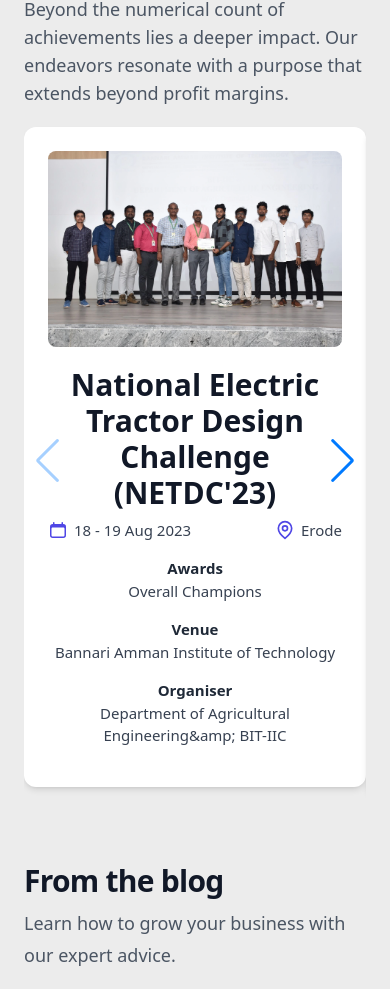
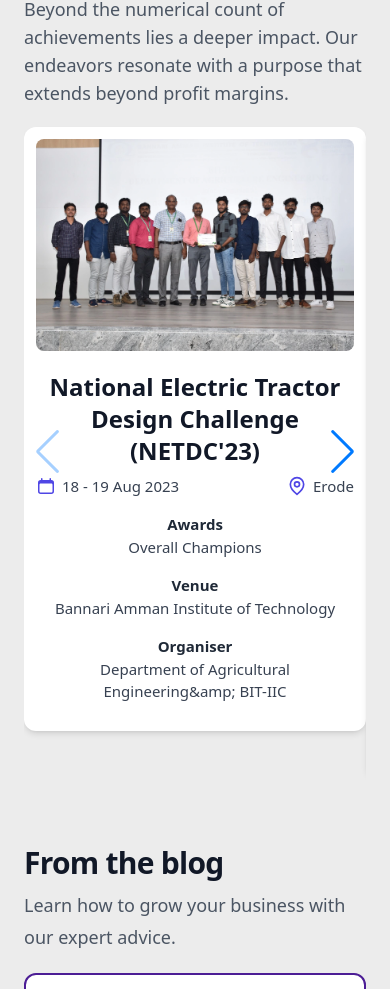
Before and after one commit to SRIRAMS2002/mechatrons07, a Next.js app: page / in a window 390 px wide. Shown: the part 2513-3502 px from the top of the page. Built offline with nearby package versions, Linux system fonts and the light colour scheme.

Commit message:
update-1

```diff
--- a/src/Components/Recent.jsx
+++ b/src/Components/Recent.jsx
@@ -94,7 +94,7 @@ const Recent = () => {
       {products.map((product) => (
         <SwiperSlide key={product.id}>
           <div className="mx-auto my-5 bg-white rounded-xl shadow-md overflow-hidden">
-            <div className="p-6 lg:p-8 flex flex-col lg:flex-row">
+            <div className="p-3 lg:p-8 flex flex-col lg:flex-row">
               <div className="lg:w-1/2 md:max-h-[20rem]">
                 <img
                   className="object-cover w-full h-64 sm:h-72 md:h-80 lg:h-96 rounded-lg"
@@ -102,8 +102,8 @@ const Recent = () => {
                   alt={product.name}
                 />
               </div>
-              <div className="lg:w-1/2 mt-5 lg:pl-8">
-                <h1 className="text-3xl sm:text-4xl font-semibold text-gray-900 mb-2">
+              <div className="lg:w-1/2 mt-5 lg:pl-5">
+                <h1 className="text-2xl sm:text-4xl font-semibold text-gray-900 mb-2">
                   {product.name}
                 </h1>
                 <dl className="mb-4 flex flex-wrap justify-between gap-4">
```
